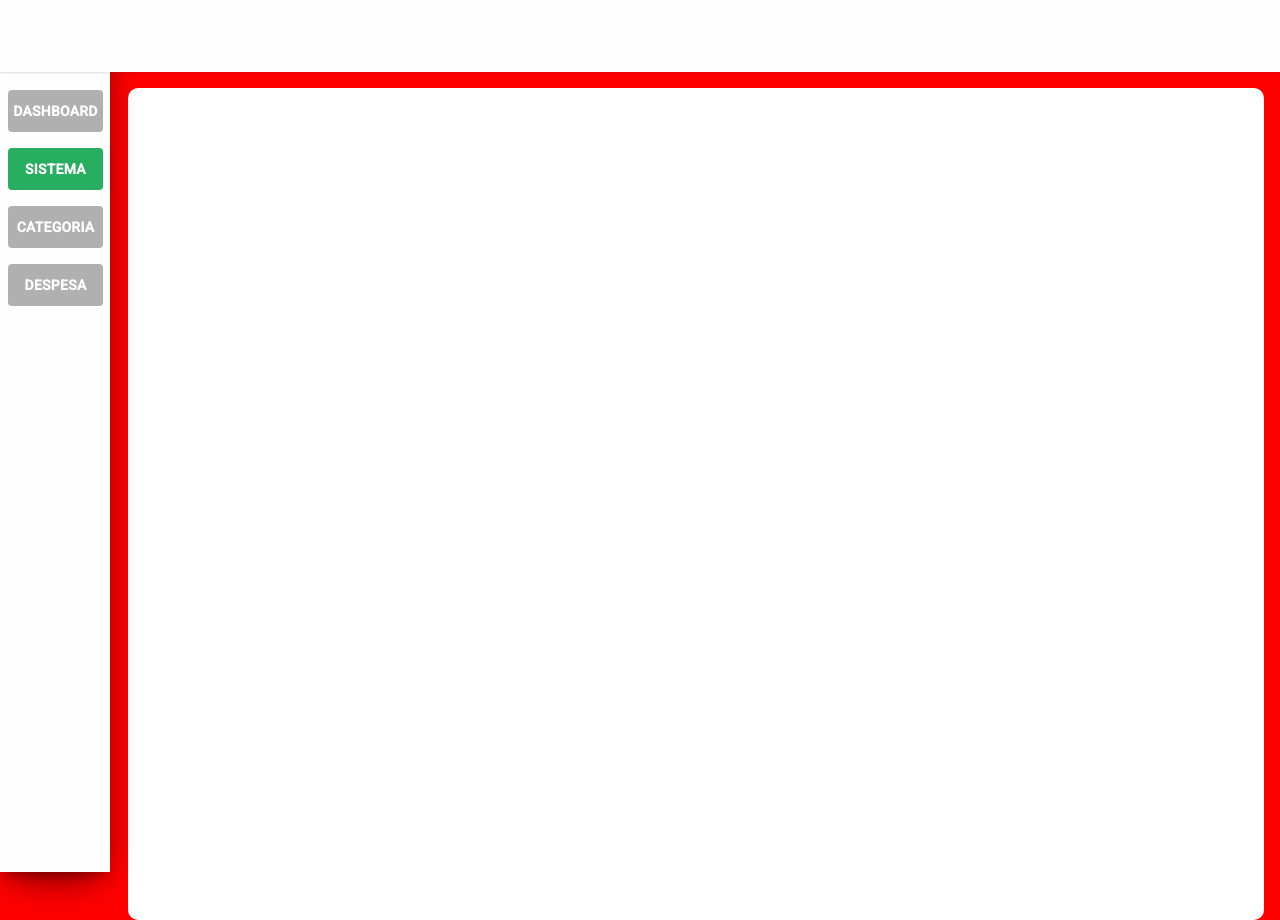
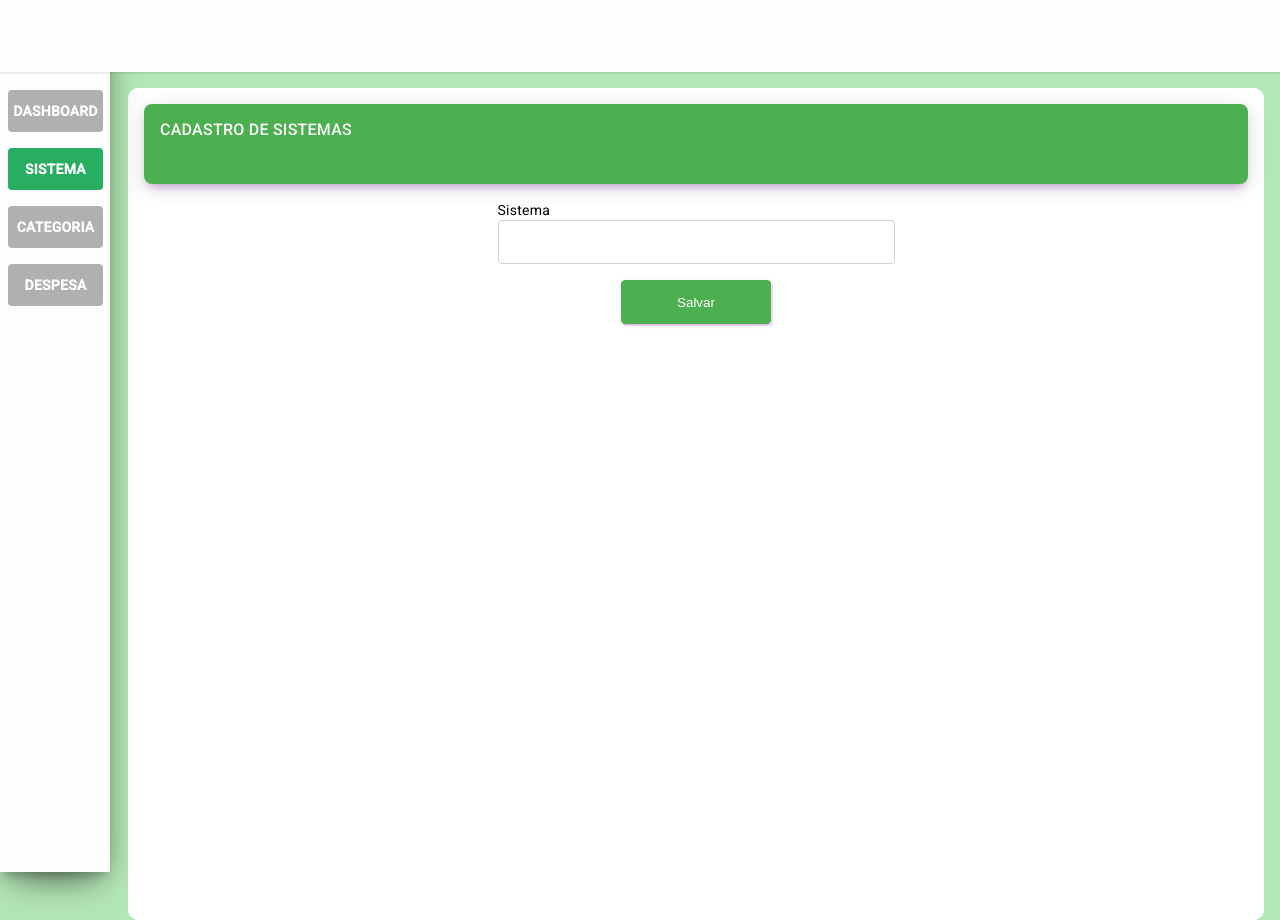
Before and after one commit to Lukascumk/Projeto-Front-End-Angular, an Angular app: page /sistema in a window 1280 px wide. Built offline with nearby package versions, Linux system fonts and the light colour scheme.

Commit message:
Tela de Sistema

```diff
--- a/src/app/pages/sistema/sistema.component.html
+++ b/src/app/pages/sistema/sistema.component.html
@@ -6,9 +6,27 @@
 
       <div class="container-page">
             <div class="content-page">
+                <div class="card-header">
+                    <div class="card-title">
+                      CADASTRO DE SISTEMAS
+                    </div>
+                  </div>
+                      <div class="form-page">
 
+                        <div class="row">
+                          <div class ="group-row">
+                            <label>Sistema</label>
+                            <input type="text"/>
+                            </div>
+                        </div>
+
+                        <div class="row">
+                          <div class ="group-row">
+
+                            <input type="submit" value="Salvar" class="btn-primary" />
+                            </div>
+                        </div>
+                  </div>
             </div>
-
       </div>
-
 </div>
--- a/src/styles.scss
+++ b/src/styles.scss
@@ -44,11 +44,20 @@
 }
 .btn-primary
 {
+  color: #fff;
+  background-color: #4caf50;
+  border-color: #4caf50;
 
+  box-shadow: 2px 2px 0 rgba(156, 39, 176, 0.14), 0 3px 1px -2px
+   rgba(156, 39, 176, 0.2), 0 1px 5px 0 rgba(156, 39, 176, 0.12);
+
+   cursor: pointer;
+  min-width: 150px;
+  width: auto;
 }
 
 .container-base {
-  background: red;
+
   padding: 88px 16px 0px 128px;
 
   .content-page {
@@ -57,5 +66,45 @@
     border-radius :10px;
     min-height:800px;
     min-width:352;
+
+  .card-header{
+    z-index: 3 !important;
+    width: 100%;
+    height: 80px;
+    background-color:#4caf50;
+    box-shadow: 0 4px 20px 0px rgba(0,0,0, 0.14),0 7px 10px -5px rgba(156,39,176,0.4);
+    border-radius: 8px;
+    margin-bottom: 16px;
+
+    .card-title
+    {
+      color:#fff;
+      padding: 16px;
+      font-size: 16px;
+      font-weight: 500;
+
+    }
+
+  }
+.form-page{
+  display: grid;
+  justify-content: center;
+
+    .row
+    {
+      display:flex;
+      justify-content: center;
+      align-items: center;
+      padding-bottom: 16px;
+
+
+      .group-row
+      {
+        display:grid;
+
+      }
+    }
+
+    }
   }
 }
```
